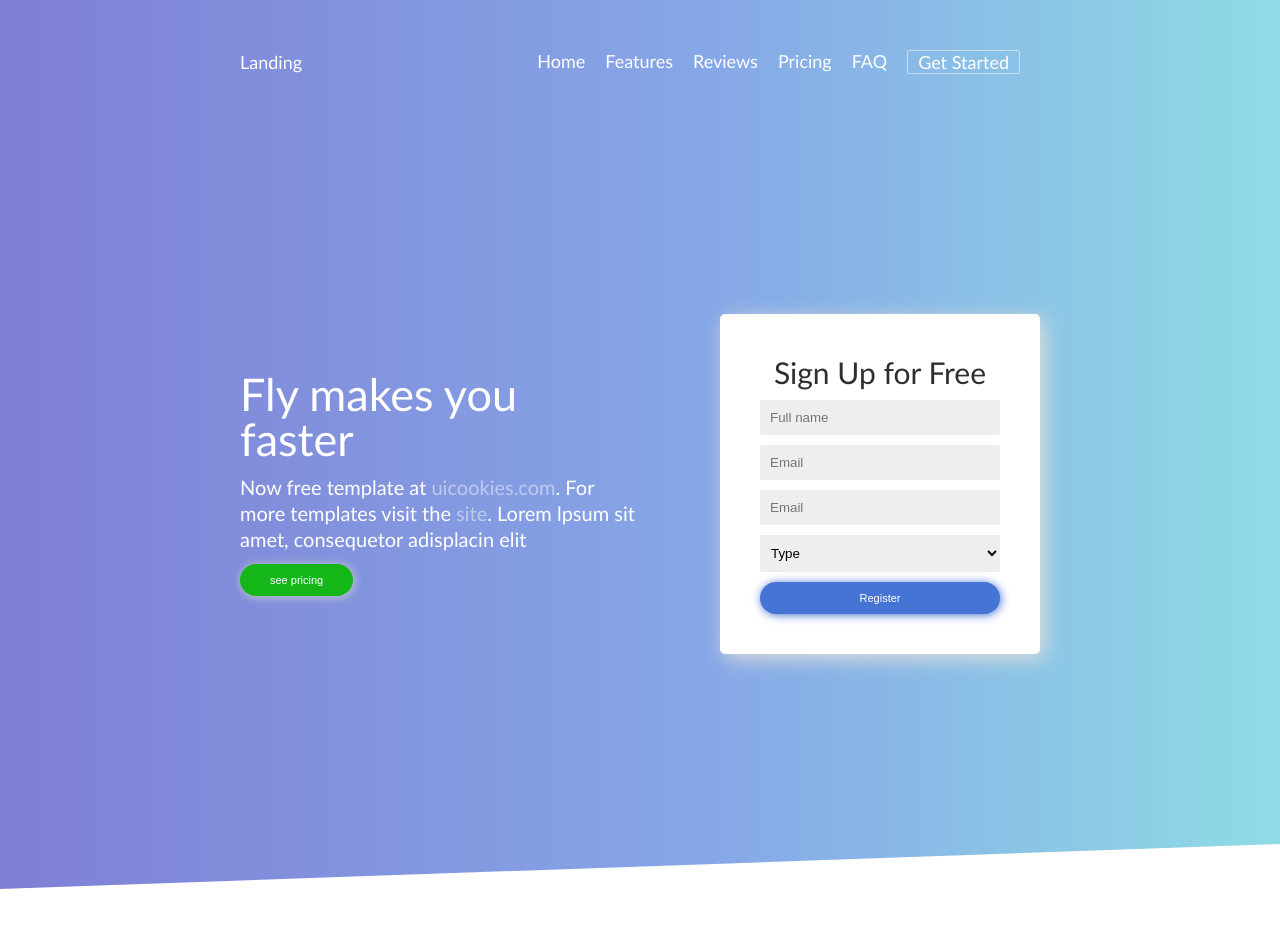
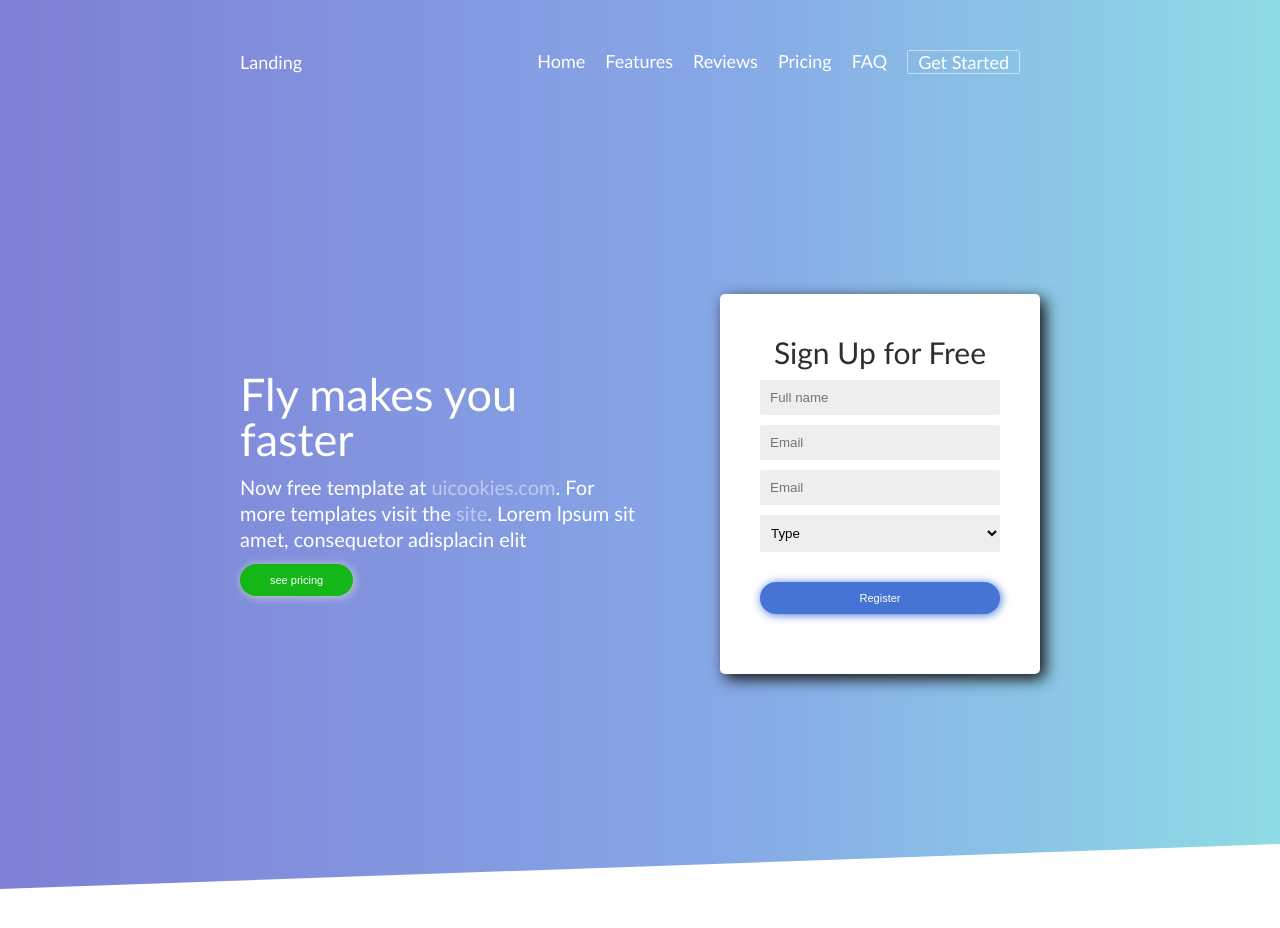
Before and after one commit to Jokotoye18/jokotoye18.github.io-frontend-challenge, a plain HTML site: page index.html in a window 1280 px wide. Drawn offline with Linux system fonts and the light colour scheme.

Commit message:
sign up div adjustment

```diff
--- a/css/base.css
+++ b/css/base.css
@@ -155,7 +155,7 @@ section{
 .section-two{
     background-color: #ffffff;
     color: #2f2d2d;
-    box-shadow: 5px 5px 20px #ddd;
+    box-shadow: 5px 5px 15px rgb(19, 18, 18);
     width: 70%;
     border-radius: 0.5rem;
 }
@@ -196,6 +196,7 @@ section{
 
 .register-btn{
     background-color: #4574d4;
+    margin: 2rem 0;
     border-radius: 2rem;
     box-shadow: 1px 1px 10px #4574d4;
     display: inline-block;
```
